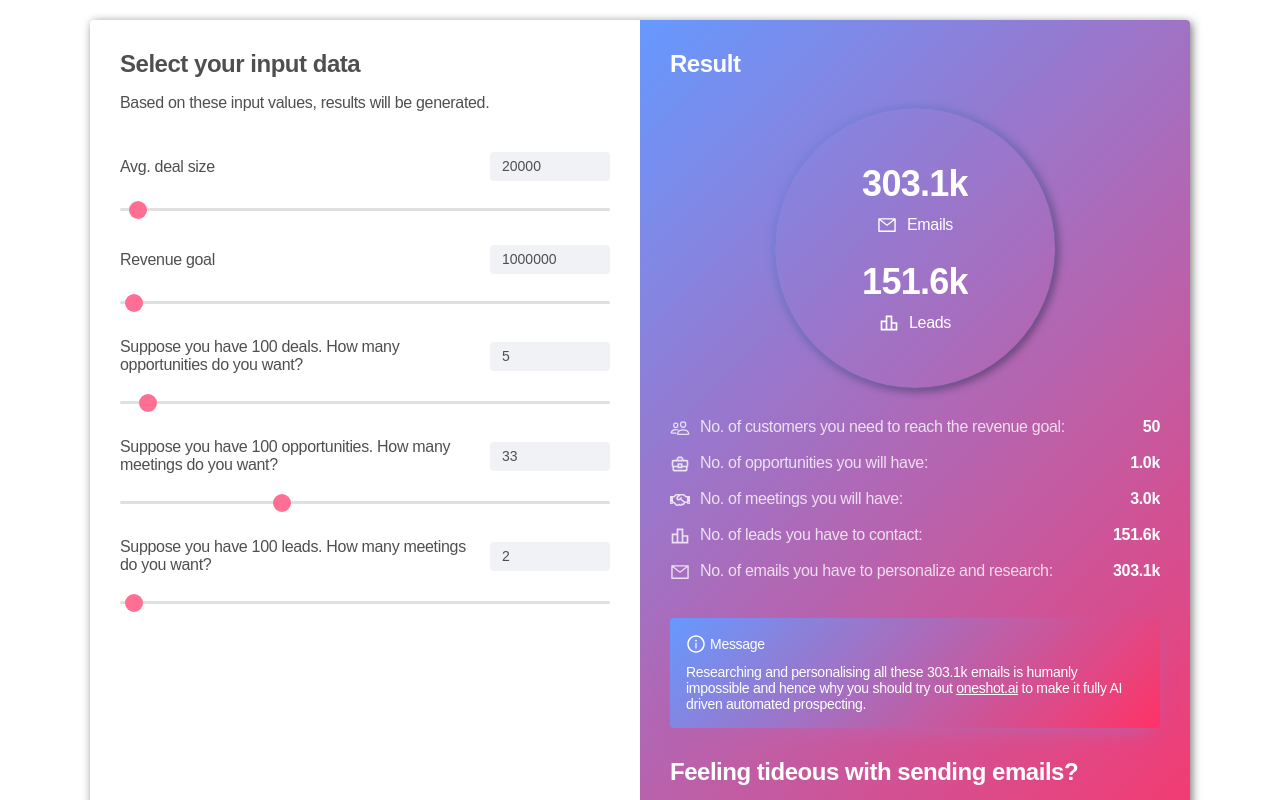
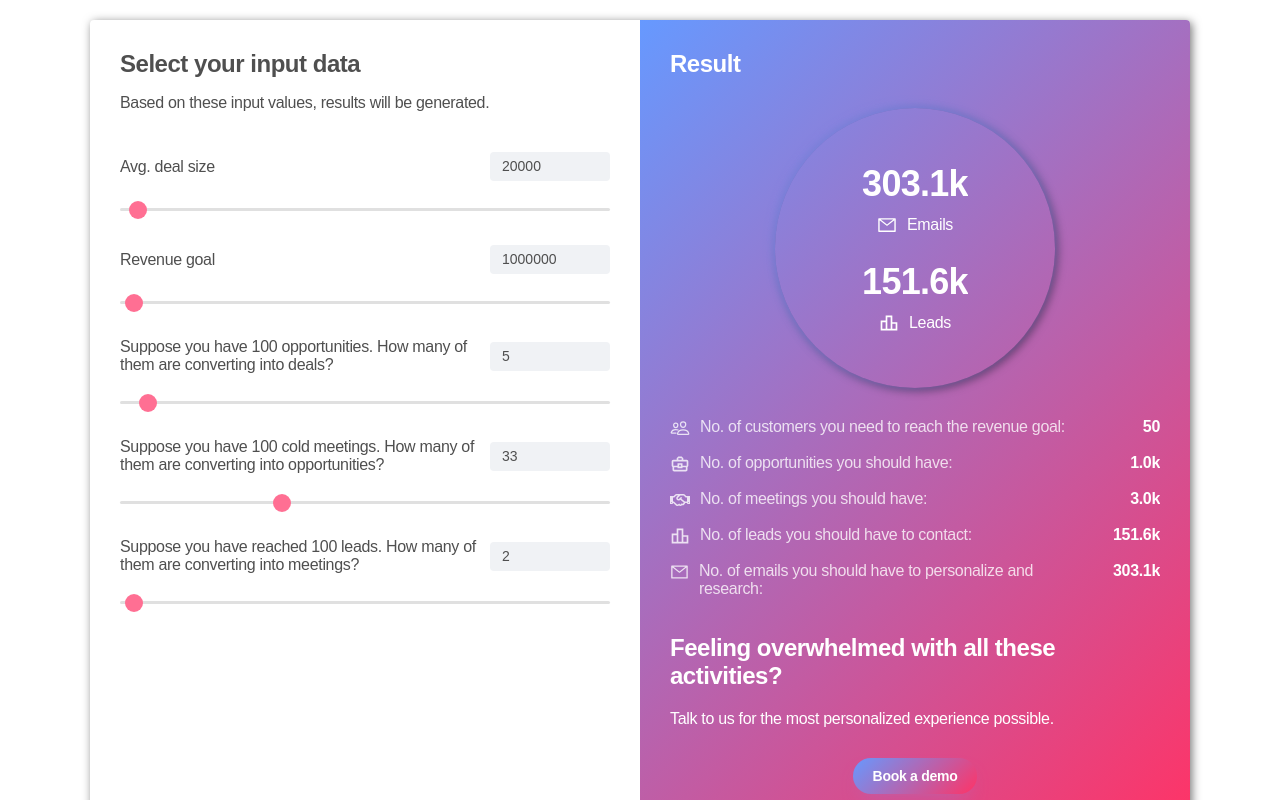
Before and after one commit to DebjitPramanick/Oneshot-Activity-Calculator, a React (Create React App) app: page / in a window 1280 px wide. Shown: the top 800 px of the page. Built offline with nearby package versions, Linux system fonts and the light colour scheme.

Commit message:
Fix: Changes in text

```diff
--- a/src/components/Calculator/OuputView/index.tsx
+++ b/src/components/Calculator/OuputView/index.tsx
@@ -52,51 +52,37 @@ const OutputView: React.FC<PropsType> = ({ outputData }) => {
                     <OutputDataItem>
                         <div className='op-data-label-container'>
                             <MdOutlineBusinessCenter size={20} />
-                            <Text className='op-data-label'>No. of opportunities you will have: </Text>
+                            <Text className='op-data-label'>No. of opportunities you should have: </Text>
                         </div>
                         <Text className='op-data-val'>{formatNumber(outputData.opportunities)}</Text>
                     </OutputDataItem>
                     <OutputDataItem>
                         <div className='op-data-label-container'>
                             <FaRegHandshake size={20} />
-                            <Text className='op-data-label'>No. of meetings you will have: </Text>
+                            <Text className='op-data-label'>No. of meetings you should have: </Text>
                         </div>
                         <Text className='op-data-val'>{formatNumber(outputData.meetings)}</Text>
                     </OutputDataItem>
                     <OutputDataItem>
                         <div className='op-data-label-container'>
                             <MdOutlineLeaderboard size={20} />
-                            <Text className='op-data-label'>No. of leads you have to contact: </Text>
+                            <Text className='op-data-label'>No. of leads you should have to contact: </Text>
                         </div>
                         <Text className='op-data-val'>{formatNumber(outputData.leads)}</Text>
                     </OutputDataItem>
                     <OutputDataItem>
                         <div className='op-data-label-container'>
                             <AiOutlineMail size={20} />
-                            <Text className='op-data-label'>No. of emails you have to personalize and research: </Text>
+                            <Text className='op-data-label'>No. of emails you should have to personalize and research: </Text>
                         </div>
                         <Text className='op-data-val'>{formatNumber(outputData.emails)}</Text>
                     </OutputDataItem>
                 </OtherDataContainer>
             </OutputData>
-            <MessageBox>
-                <Flex style={{ gap: 4, marginBottom: '10px' }}><AiOutlineInfoCircle size={20} /> <Text>Message</Text></Flex>
-                {outputData.emails > 100 ? (
-                    <SmallText>
-                        Researching and personalising all these {formatNumber(outputData.emails)} emails is humanly impossible
-                        and hence why you should try out <a href='https://www.oneshot.ai/'>oneshot.ai</a> to make it fully AI
-                        driven automated prospecting.
-                    </SmallText>
-                ) : (
-                    <SmallText>
-                        You can also try out <a href='https://www.oneshot.ai/'>oneshot.ai</a> to make it fully AI
-                        driven automated prospecting.
-                    </SmallText>
-                )}
-            </MessageBox>
-            <div>
+
+            <div style={{ marginTop: '20px' }}>
                 <SubHeading>
-                    Feeling tideous with sending emails?
+                    Feeling overwhelmed with all these activities?
                 </SubHeading>
                 <Text style={{ marginTop: '20px' }}>
                     Talk to us for the most personalized experience possible.
--- a/src/components/Calculator/fieldsData.ts
+++ b/src/components/Calculator/fieldsData.ts
@@ -17,7 +17,7 @@ const fieldsData = [
     },
     {
         id: 3,
-        title: 'Suppose you have 100 deals. How many opportunities do you want?',
+        title: 'Suppose you have 100 opportunities. How many of them are converting into deals?',
         val: 5,
         type: 'percentage',
         min: 1,
@@ -25,7 +25,7 @@ const fieldsData = [
     },
     {
         id: 4,
-        title: 'Suppose you have 100 opportunities. How many meetings do you want?',
+        title: 'Suppose you have 100 cold meetings. How many of them are converting into opportunities?',
         val: 33,
         type: 'percentage',
         min: 1,
@@ -33,7 +33,7 @@ const fieldsData = [
     },
     {
         id: 5,
-        title: 'Suppose you have 100 leads. How many meetings do you want?',
+        title: 'Suppose you have reached 100 leads. How many of them are converting into meetings?',
         val: 2,
         type: 'percentage',
         min: 1,
--- a/src/components/Calculator/styles.ts
+++ b/src/components/Calculator/styles.ts
@@ -96,6 +96,7 @@ export const MainData = styled.div`
     border-radius: 50%;
     font-size: 30px;
     box-shadow: -2px -2px 10px #7e88e6, 2px 2px 10px #0000008a;
+    // background: linear-gradient(135deg, ${colors.gradientA} 0%, ${colors.gradientB} 100%);
 
     & .highlight-text {
         font-size: 36px;
```
